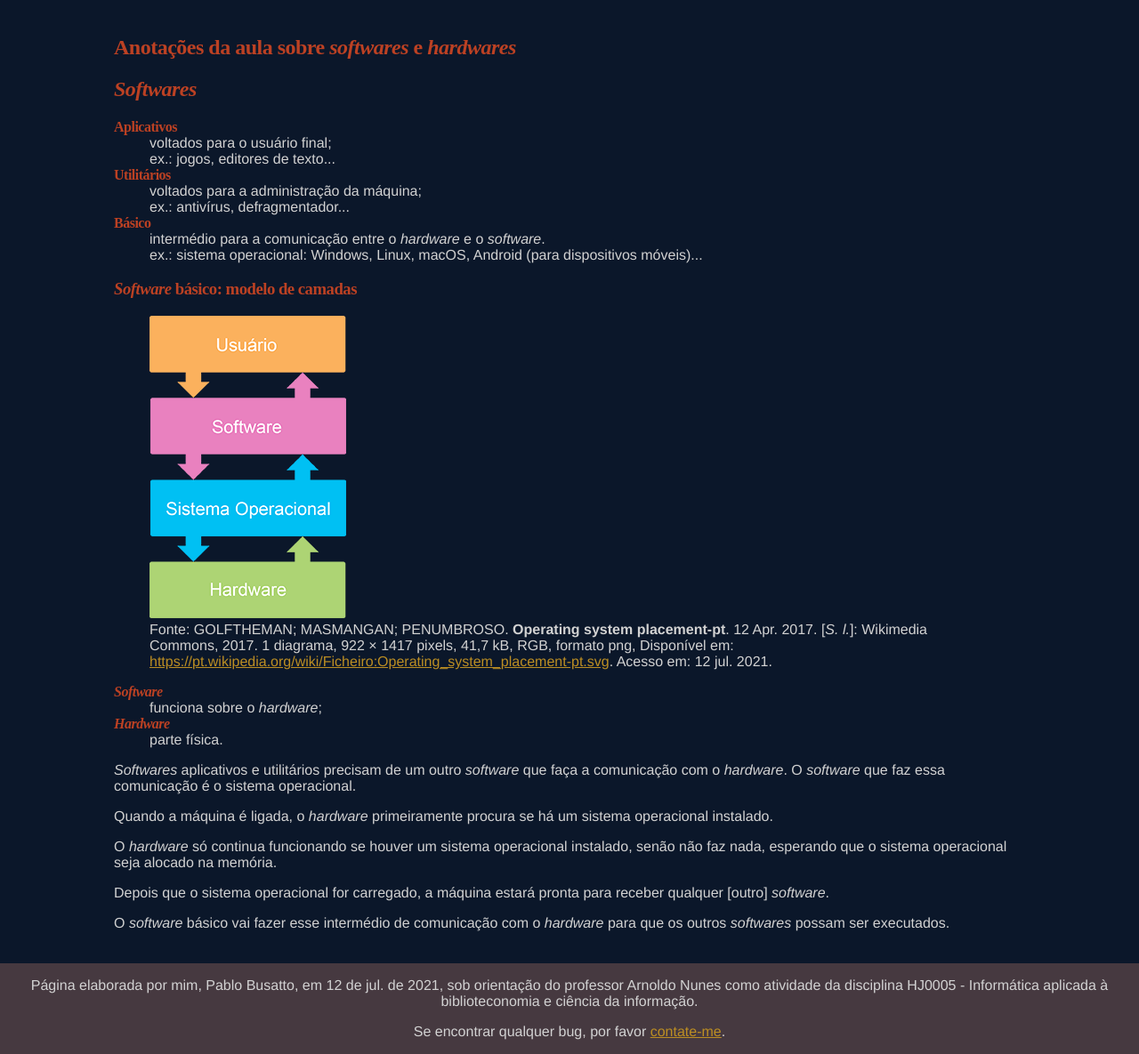
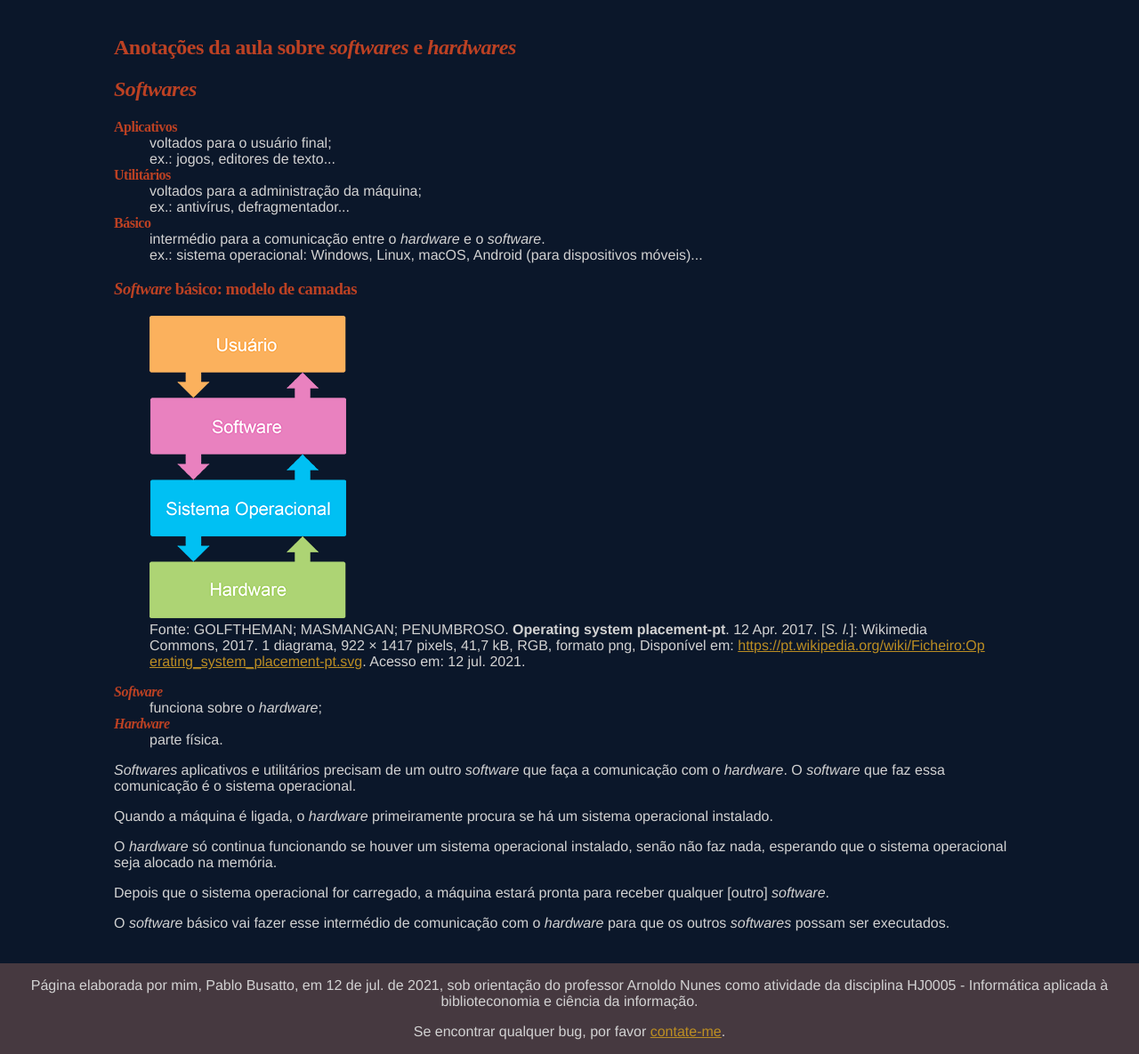
Before and after one commit to PabloBF/pablobf.github.io, a Jekyll site: the page ufc/informatica-aplicada/index.html, which Jekyll copies as it is, in a window 1280 px wide. Shown: the whole page at 89% size. Built offline with Jekyll 4.4.1, drawn with Linux system fonts in a browser that asks for light colours; a script that is not in the unit is left out.

Commit message:
a {word-break: break-all;}

```diff
--- a/ufc/informatica-aplicada/index.html
+++ b/ufc/informatica-aplicada/index.html
@@ -42,6 +42,10 @@
 
 		a:visited {
 			color: #BC8E23;
+		}
+
+		a {
+			word-break: break-all;
 		}
 
 		dt {
```
